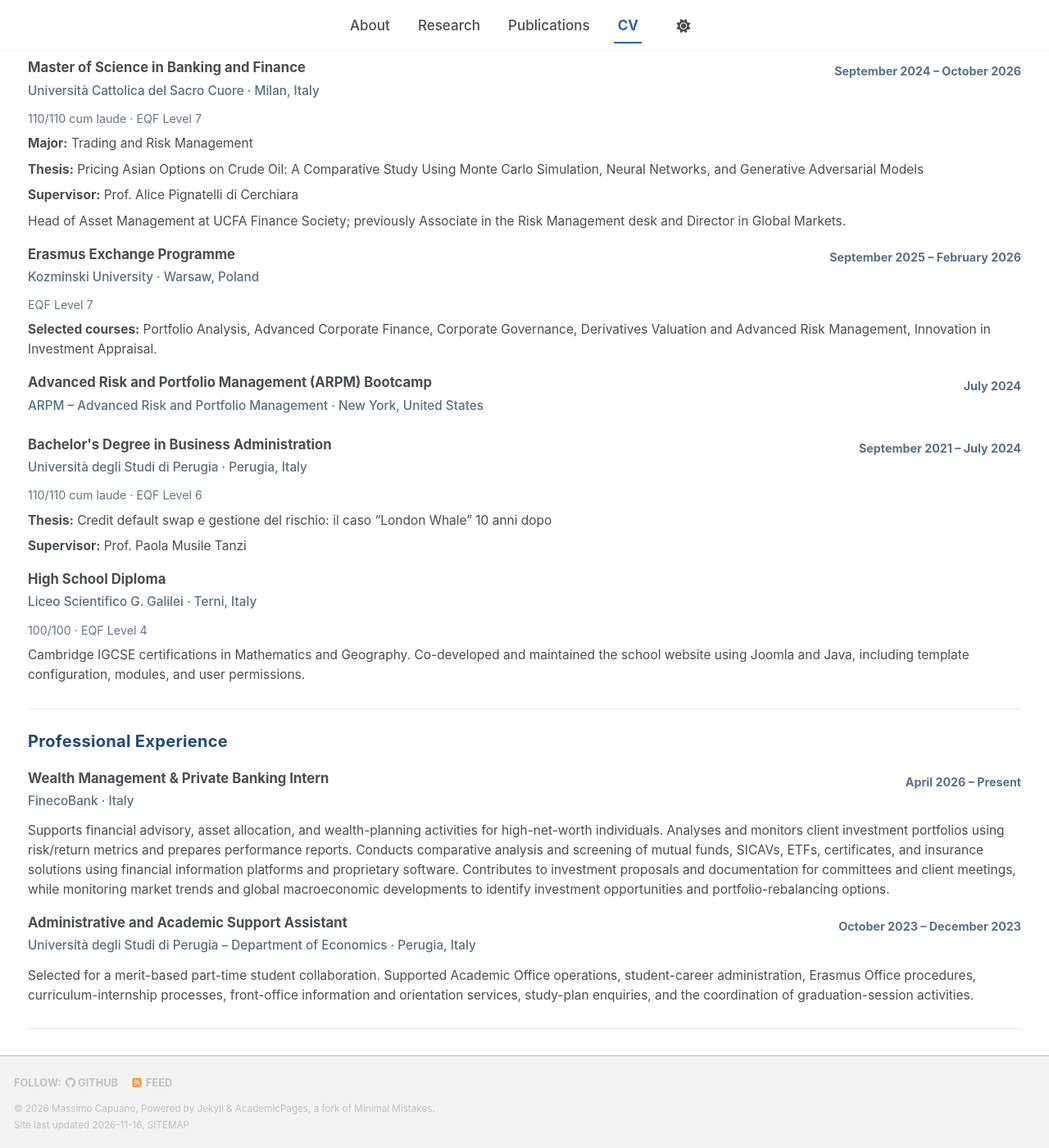
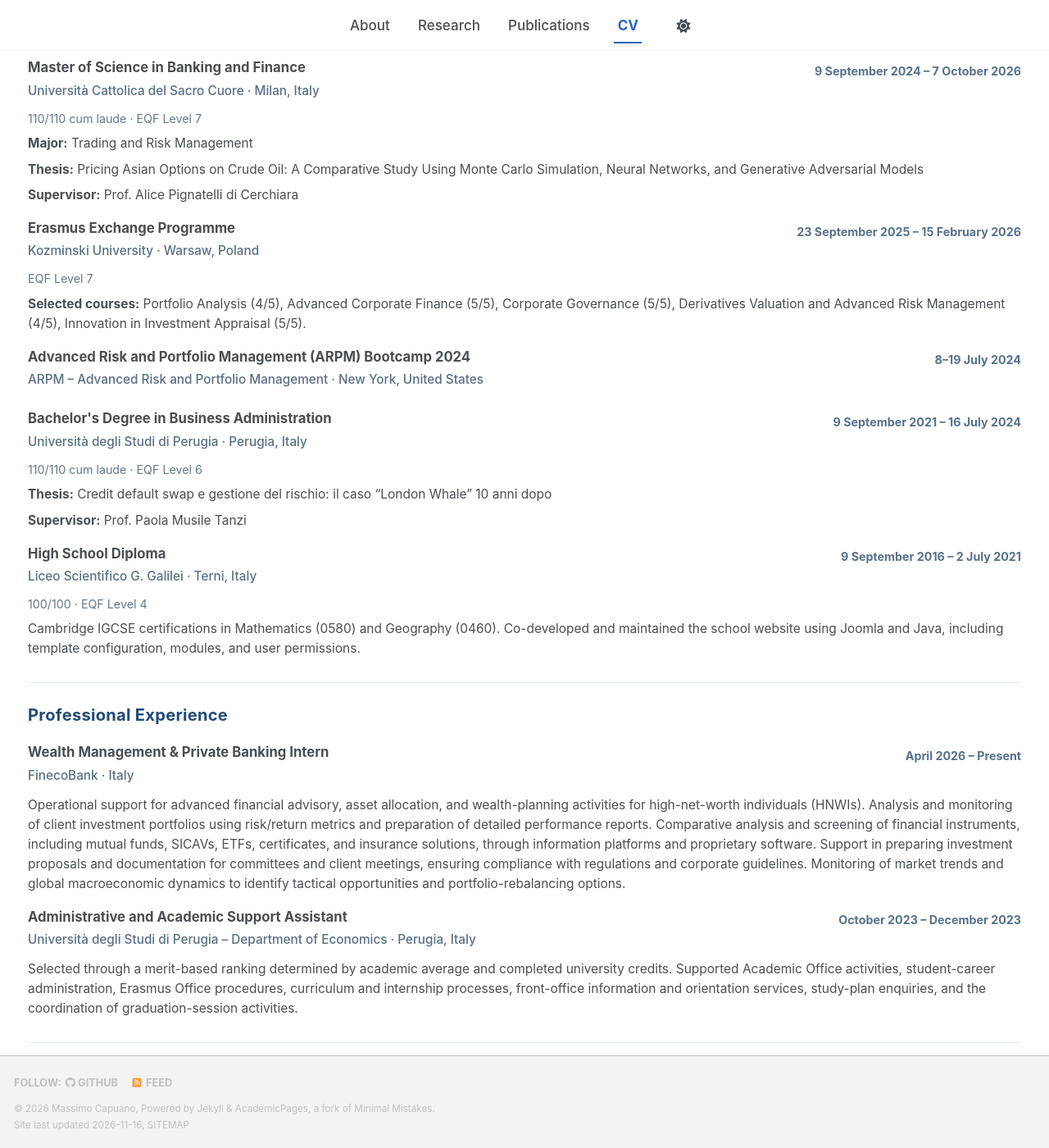
Before and after one commit to capuanomassimo/capuanomassimo.github.io, a Jekyll site: the page built from _pages/cv.html, in a window 1280 px wide and 1400 px high, scrolled down 714 px. Shown: the whole window at 82% size. Built offline with Jekyll 4.4.1, drawn with Linux system fonts in a browser that asks for light colours; a script bundle is joined from its source files by our own code; a style sheet for code colours, icons or effects is not loaded; some of the changed text lies outside the part shown.

Commit message:
Complete academic profile and restore CV details

```diff
--- a/_data/academic_profile.yml
+++ b/_data/academic_profile.yml
@@ -8,8 +8,8 @@ profile:
   email: "massimo.capuano@unicatt.it"
   summary: >-
     PhD student in Economics and Finance at Università Cattolica del Sacro Cuore
-    in Milan. His academic work spans asset pricing, derivatives, financial risk
-    management, systemic risk, sustainable finance, and digital assets.
+    in Milan. Research interests include asset pricing, derivatives, financial
+    risk management, systemic risk, sustainable finance, and digital assets.
   links:
     institutional: "https://publires.unicatt.it/it/persons/massimo-capuano/"
     google_scholar: "https://scholar.google.com/citations?hl=it&user=lBefy_EAAAAJ"
@@ -22,44 +22,41 @@ education:
   - title: "PhD Student in Economics and Finance"
     institution: "Università Cattolica del Sacro Cuore"
     location: "Milan, Italy"
-    dates: "October 2026 – Present"
+    dates: "28 October 2026 – Present"
     status: "In progress"
     level: "EQF Level 8"
 
   - title: "Master of Science in Banking and Finance"
     institution: "Università Cattolica del Sacro Cuore"
     location: "Milan, Italy"
-    dates: "September 2024 – October 2026"
+    dates: "9 September 2024 – 7 October 2026"
     result: "110/110 cum laude"
     level: "EQF Level 7"
     major: "Trading and Risk Management"
     thesis: "Pricing Asian Options on Crude Oil: A Comparative Study Using Monte Carlo Simulation, Neural Networks, and Generative Adversarial Models"
     supervisor: "Prof. Alice Pignatelli di Cerchiara"
-    additional: >-
-      Head of Asset Management at UCFA Finance Society; previously Associate in
-      the Risk Management desk and Director in Global Markets.
 
   - title: "Erasmus Exchange Programme"
     institution: "Kozminski University"
     location: "Warsaw, Poland"
-    dates: "September 2025 – February 2026"
+    dates: "23 September 2025 – 15 February 2026"
     level: "EQF Level 7"
     courses:
-      - "Portfolio Analysis"
-      - "Advanced Corporate Finance"
-      - "Corporate Governance"
-      - "Derivatives Valuation and Advanced Risk Management"
-      - "Innovation in Investment Appraisal"
+      - "Portfolio Analysis (4/5)"
+      - "Advanced Corporate Finance (5/5)"
+      - "Corporate Governance (5/5)"
+      - "Derivatives Valuation and Advanced Risk Management (4/5)"
+      - "Innovation in Investment Appraisal (5/5)"
 
-  - title: "Advanced Risk and Portfolio Management (ARPM) Bootcamp"
+  - title: "Advanced Risk and Portfolio Management (ARPM) Bootcamp 2024"
     institution: "ARPM – Advanced Risk and Portfolio Management"
     location: "New York, United States"
-    dates: "July 2024"
+    dates: "8–19 July 2024"
 
   - title: "Bachelor's Degree in Business Administration"
     institution: "Università degli Studi di Perugia"
     location: "Perugia, Italy"
-    dates: "September 2021 – July 2024"
+    dates: "9 September 2021 – 16 July 2024"
     result: "110/110 cum laude"
     level: "EQF Level 6"
     thesis: "Credit default swap e gestione del rischio: il caso “London Whale” 10 anni dopo"
@@ -68,53 +65,63 @@ education:
   - title: "High School Diploma"
     institution: "Liceo Scientifico G. Galilei"
     location: "Terni, Italy"
+    dates: "9 September 2016 – 2 July 2021"
     result: "100/100"
     level: "EQF Level 4"
     additional: >-
-      Cambridge IGCSE certifications in Mathematics and Geography. Co-developed
-      and maintained the school website using Joomla and Java, including template
-      configuration, modules, and user permissions.
+      Cambridge IGCSE certifications in Mathematics (0580) and Geography (0460).
+      Co-developed and maintained the school website using Joomla and Java,
+      including template configuration, modules, and user permissions.
+
 experience:
   - role: "Wealth Management & Private Banking Intern"
     organisation: "FinecoBank"
     location: "Italy"
     dates: "April 2026 – Present"
     description: >-
-      Supports financial advisory, asset allocation, and wealth-planning
-      activities for high-net-worth individuals. Analyses and monitors client
-      investment portfolios using risk/return metrics and prepares performance
-      reports. Conducts comparative analysis and screening of mutual funds,
-      SICAVs, ETFs, certificates, and insurance solutions using financial
-      information platforms and proprietary software. Contributes to investment
-      proposals and documentation for committees and client meetings, while
-      monitoring market trends and global macroeconomic developments to identify
-      investment opportunities and portfolio-rebalancing options.
+      Operational support for advanced financial advisory, asset allocation,
+      and wealth-planning activities for high-net-worth individuals (HNWIs).
+      Analysis and monitoring of client investment portfolios using risk/return
+      metrics and preparation of detailed performance reports. Comparative
+      analysis and screening of financial instruments, including mutual funds,
+      SICAVs, ETFs, certificates, and insurance solutions, through information
+      platforms and proprietary software. Support in preparing investment
+      proposals and documentation for committees and client meetings, ensuring
+      compliance with regulations and corporate guidelines. Monitoring of
+      market trends and global macroeconomic dynamics to identify tactical
+      opportunities and portfolio-rebalancing options.
 
   - role: "Administrative and Academic Support Assistant"
     organisation: "Università degli Studi di Perugia – Department of Economics"
     location: "Perugia, Italy"
     dates: "October 2023 – December 2023"
     description: >-
-      Selected for a merit-based part-time student collaboration. Supported
-      Academic Office operations, student-career administration, Erasmus Office
-      procedures, curriculum-internship processes, front-office information and
-      orientation services, study-plan enquiries, and the coordination of
-      graduation-session activities.
+      Selected through a merit-based ranking determined by academic average and
+      completed university credits. Supported Academic Office activities,
+      student-career administration, Erasmus Office procedures, curriculum and
+      internship processes, front-office information and orientation services,
+      study-plan enquiries, and the coordination of graduation-session
+      activities.
 
 awards:
-  - title: 'Finalist, “UniversiPA” Award'
+  - title: 'Finalist at the “UniversiPA” Award'
     organisation: "FORUM PA"
-    date: "June 2026"
+    date: "10 June 2026"
     description: >-
-      National competition focused on ideas to modernise public administration.
-      Reached the final stage as co-author of “Previdenza liquida e patto
+      Selected as a finalist in the national “UniversiPA” contest, aimed at
+      gathering innovative ideas to modernise public administration. Reached
+      the final stage as co-author of “Previdenza liquida e patto
       intergenerazionale: verso un nuovo modello di welfare”.
 
 academic_service:
   - role: "Student Representative – UniSmart, Direzione Studenti"
     organisation: "Università degli Studi di Perugia"
-    dates: "September 2023 – June 2025"
+    dates: "1 September 2023 – 1 June 2025"
     location: "Perugia, Italy"
+    description: >-
+      Represented students, listened to their needs, gathered feedback, and
+      promoted events and opportunities that enriched the university experience
+      and fostered personal and professional development.
     contributions:
       - "Member of the Department Board"
       - "Member of the Degree Course Board (inter-course)"
@@ -125,17 +132,18 @@ leadership:
     organisation: "UCFA Finance Society"
     dates: "During MSc studies"
     description: >-
-      Student-society leadership role, following earlier responsibilities in
-      the Risk Management desk and Global Markets.
+      Previously served as Associate in the Risk Management desk and Director
+      in Global Markets. Promoted to Head of Asset Management in recognition
+      of outstanding performance and results.
 
-  - role: "Founder and Editor"
-    organisation: "Hogstalle – Film Blog"
+interests:
+  - title: "Founder and Editor – Hogstalle Film Blog"
     dates: "January 2024 – Present"
     url: "https://hogstalle.wordpress.com/"
     description: >-
       Founded and coordinates an editorial project with a team of six writers,
-      overseeing reviews, essays, and critical writing on classic and
-      contemporary cinema.
+      overseeing the drafting and publication of reviews, essays, and critical
+      insights on classic and contemporary films.
 
 languages:
   - language: "Italian"
@@ -148,24 +156,29 @@ languages:
     detail: "Listening, reading, writing, spoken production, and interaction"
 
 skills:
-  - "Python"
+  - "Python (computer programming)"
+  - "Microsoft Office: Word, Excel, and PowerPoint"
+  - "Web browsers and email"
   - "SQL"
   - "R"
-  - "Microsoft Excel, Word, and PowerPoint"
-  - "LaTeX and document typesetting"
-  - "Financial data platforms and web-based research tools"
+  - "Word-processing software"
+  - "LaTeX and Beamer (basic)"
+
+driving_licences:
+  - "AM – Motorcycles"
+  - "B – Cars"
 
 certifications:
   - title: "McKinsey & Company Forward Program"
-    date: "December 2024"
+    date: "17 December 2024"
     format: "Online"
     url: "https://www.credly.com/badges/b4e361f0-030d-435a-ad7e-72c942a5bf2b/public_url"
   - title: "Bloomberg Market Concepts"
     organisation: "Bloomberg"
-    date: "January 2025"
+    date: "22 January 2025"
     format: "Blended"
     url: "https://portal.bloombergforeducation.com/certificates/6tNjPTc7jWKtTxMXgA3isAj8"
   - title: "Training Session"
     organisation: "Generali"
-    date: "February 2025"
+    date: "7 February 2025"
     format: "In person"
```
